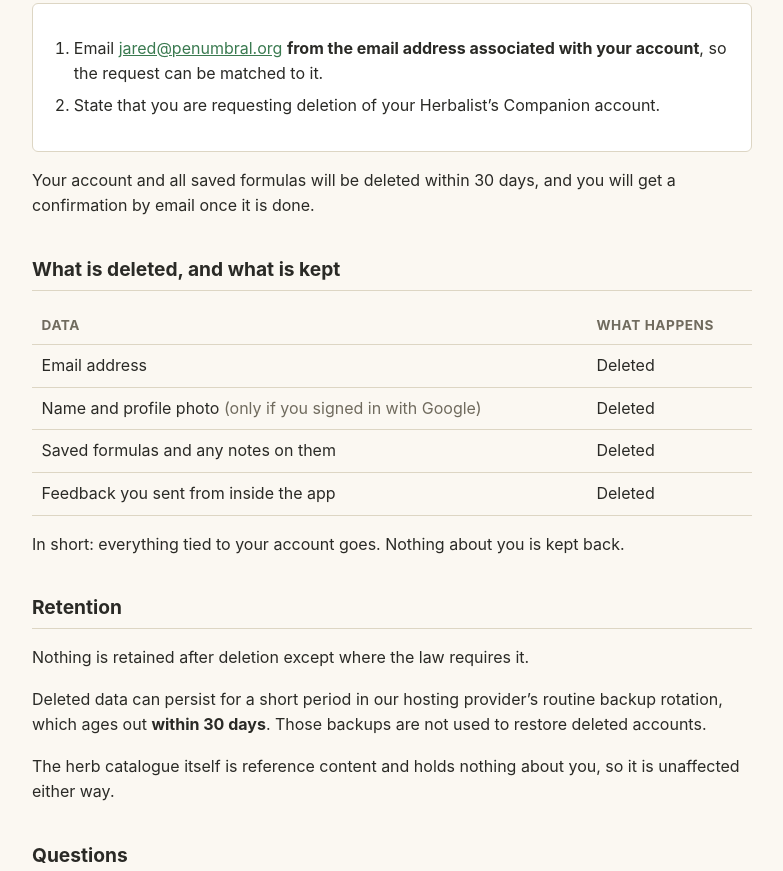
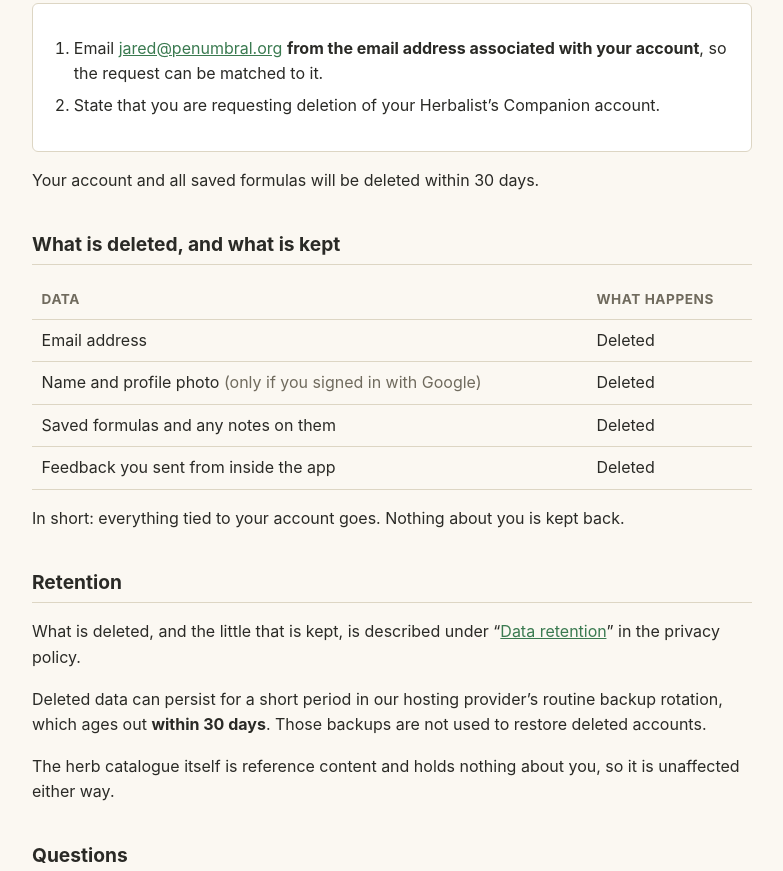
Before and after one commit to jpayne8888/herbal-companion-legal, a plain HTML site: page delete-data.html in a window 1280 px wide. Shown: the part 671-1542 px from the top of the page, without its empty margins (248-1031 px from the left). Drawn offline with Linux system fonts and the light colour scheme.

Commit message:
Delete-data page: deletion by email within 30 days with no confirmation promised, and retention points to the privacy policy

```diff
--- a/delete-data.html
+++ b/delete-data.html
@@ -63,8 +63,7 @@ saved to it are removed.</p>
 </ol>
 </div>
 
-<p>Your account and all saved formulas will be deleted within 30 days, and you
-will get a confirmation by email once it is done.</p>
+<p>Your account and all saved formulas will be deleted within 30 days.</p>
 
 <h2>What is deleted, and what is kept</h2>
 
@@ -96,7 +95,8 @@ back.</p>
 
 <h2>Retention</h2>
 
-<p>Nothing is retained after deletion except where the law requires it.</p>
+<p>What is deleted, and the little that is kept, is described under
+&ldquo;<a href="./privacy.html#retention">Data retention</a>&rdquo; in the privacy policy.</p>
 
 <p>Deleted data can persist for a short period in our hosting provider&rsquo;s
 routine backup rotation, which ages out <strong>within 30 days</strong>. Those
```
